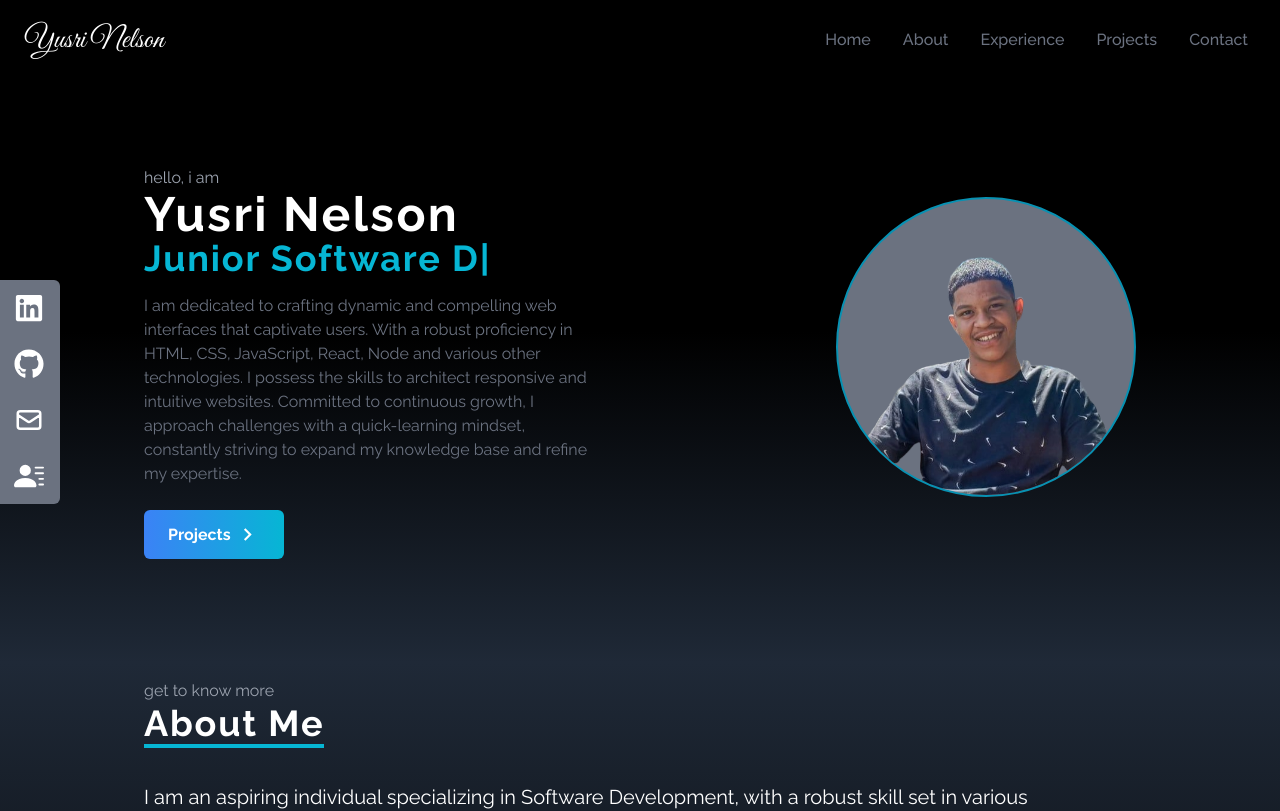
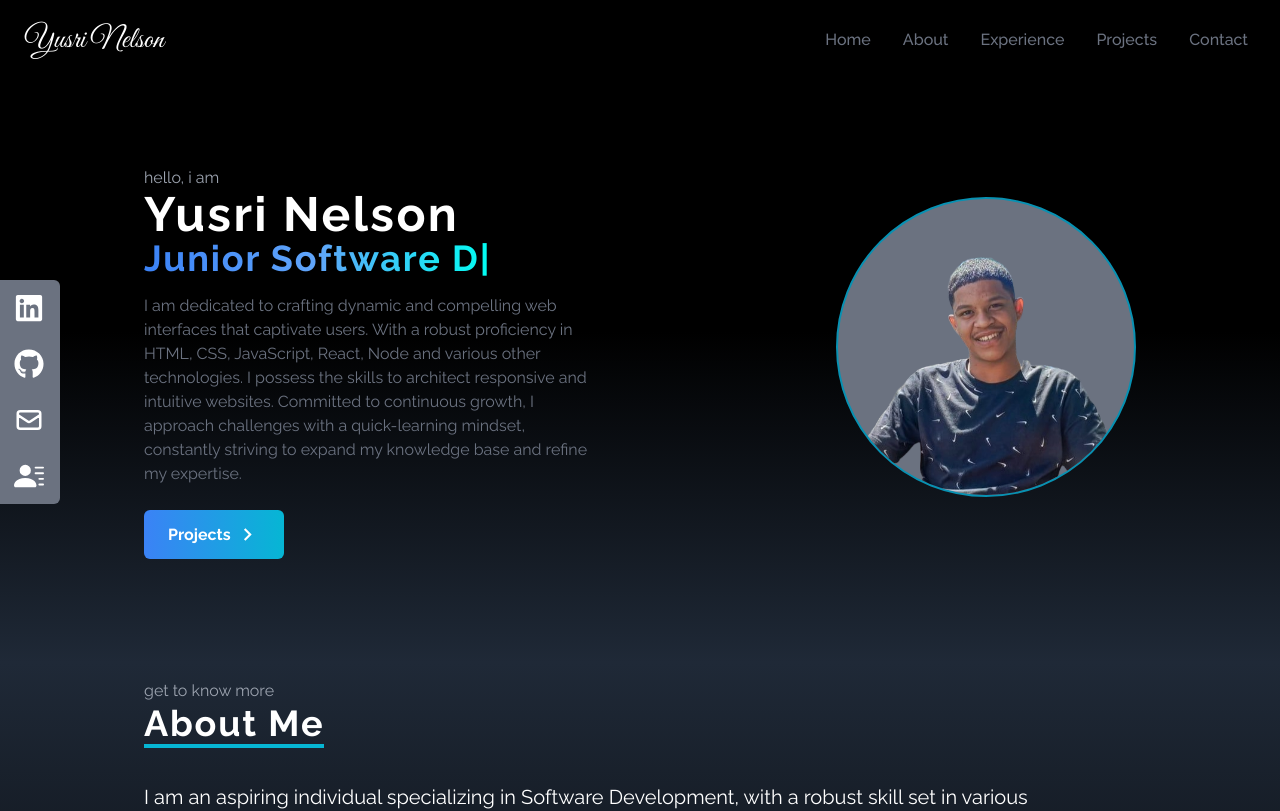
Before and after one commit to yusrinelson/my-portfolio, a React (Vite) app: page / in a window 1280 px wide. Shown: the top 811 px of the page. Built offline with nearby package versions, Linux system fonts and the light colour scheme.

Commit message:
restyled title

```diff
--- a/src/components/Home.jsx
+++ b/src/components/Home.jsx
@@ -47,7 +47,7 @@ const Home = () => {
           <h2 className="text-center text-4xl font-bold tracking-wider text-white sm:text-5xl md:text-start">
             Yusri Nelson
           </h2>
-          <h4 className="text-center text-2xl font-bold tracking-wider text-cyan-500 sm:text-4xl md:text-start">
+          <h4 className="text-center text-2xl font-bold tracking-wider bg-gradient-to-r from-blue-500 via-blue-400 to-[#00FFF2] bg-clip-text text-transparent sm:text-4xl md:text-start">
           <ReactTyped
             strings={["Junior Software Developer", "UI/UX Designer"]}
             typeSpeed={50}
```
